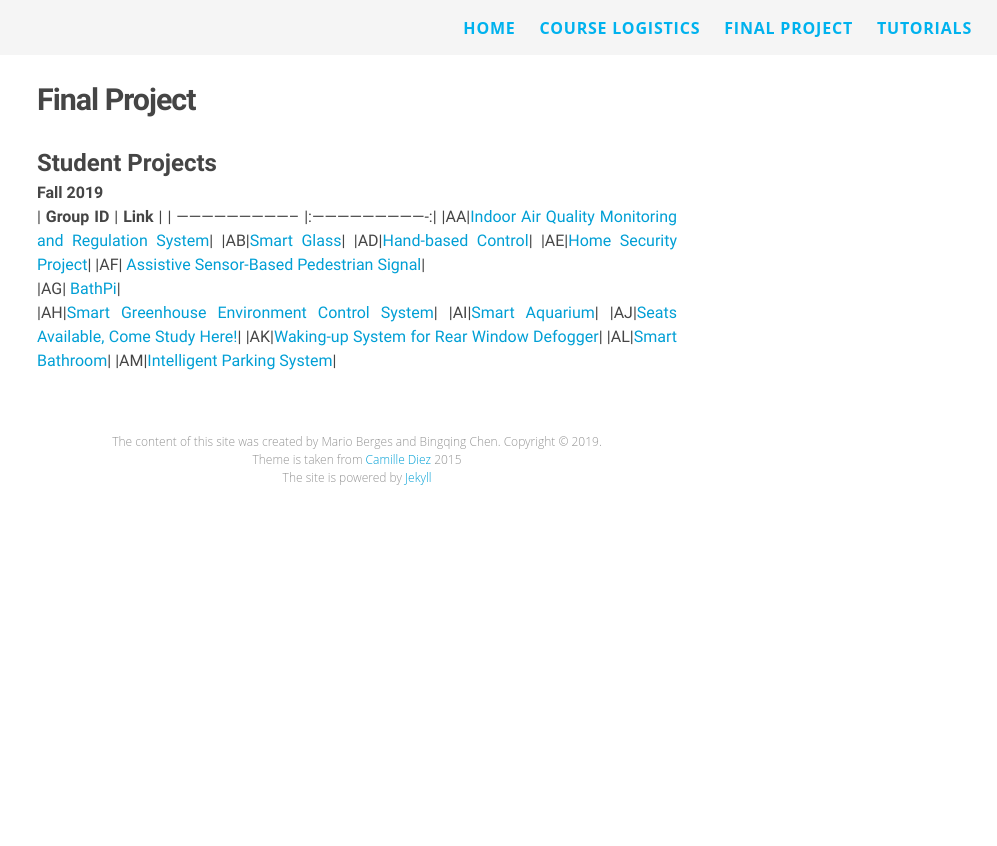
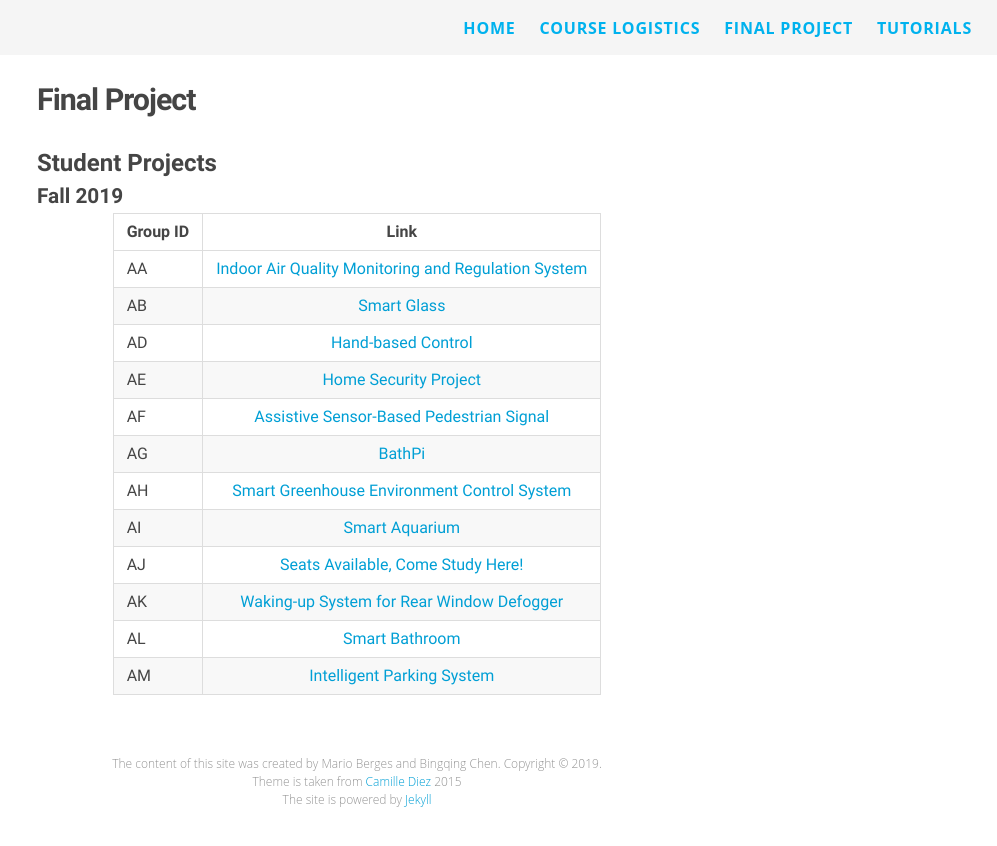
Before and after one commit to INFERLab/12740, a Jekyll site: the page built from project.md, in a window 1280 px wide. Shown: the top 846 px of the page, without its empty margins (283-1280 px from the left). Built offline with Jekyll 4.4.1, drawn with Linux system fonts in a browser that asks for light colours; nearby versions of some CDN libraries; library files that are not in the unit come from our copies.

Commit message:
what went wrong with the md file

```diff
--- a/project.md
+++ b/project.md
@@ -3,7 +3,8 @@ layout: page
 title: Final Project
 ---
 ## Student Projects
-#### Fall 2019
+### Fall 2019
+
 | **Group ID**      | **Link**     |
 | ----------------------------- |:----------------------------:|
 |AA|[Indoor Air Quality Monitoring and Regulation System](https://linlyu97.github.io/12-740/)|
```
